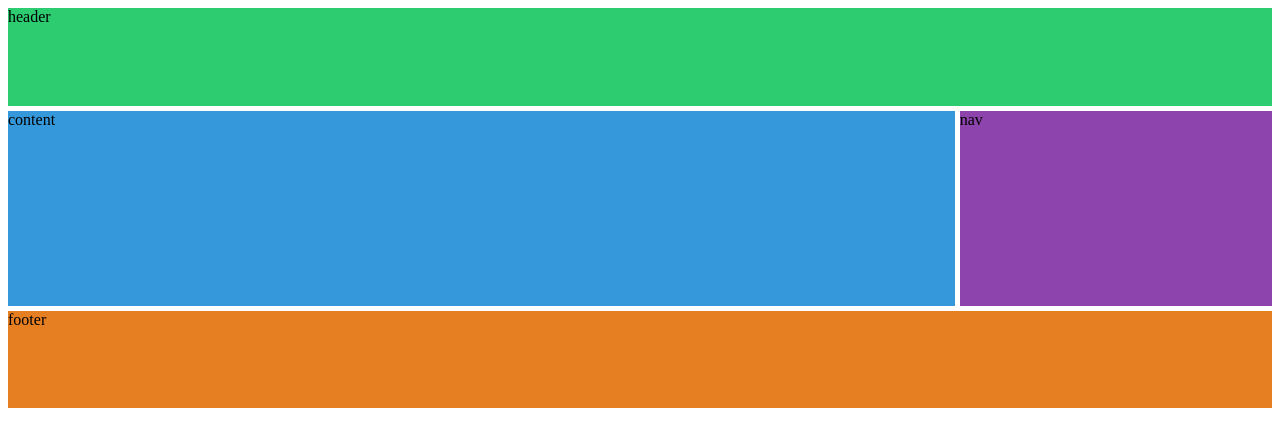
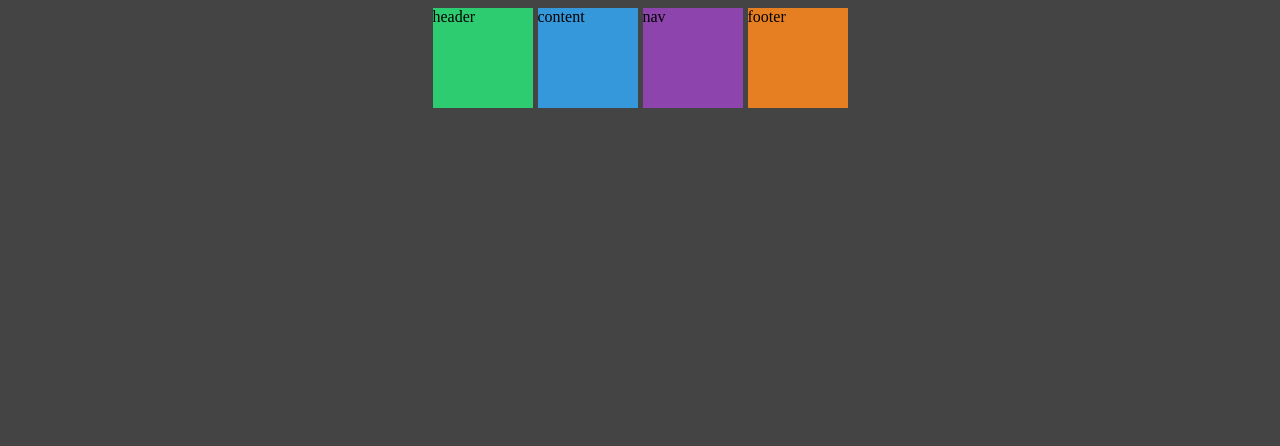
Before and after one commit to TaehwanGo/cssmaster, a plain HTML site: page index.html in a window 1280 px wide. Drawn offline with Linux system fonts and the light colour scheme.

Commit message:
2.9 place content

```diff
--- /dev/null
+++ b/challenge/assignment4/answer.css
@@ -0,0 +1,64 @@
+@import url("https://cdnjs.cloudflare.com/ajax/libs/meyer-reset/2.0/reset.min.css");
+@import url('https://fonts.googleapis.com/css2?family=Itim&display=swap');
+
+body {
+  padding:15px;
+  font-family: 'Itim', cursive;
+  width: 100%;
+  height: 100vh;
+  margin:0 auto;
+  display:grid;
+  grid-template-columns:repeat(4, 1fr);
+  grid-template-rows:repeat(4, 1fr);
+}
+
+div {
+  display:flex;
+  justify-content:center;
+  align-items:center;
+  font-size:24px;
+}
+
+div:first-child,
+div:nth-child(2),
+div:nth-child(3) {
+  grid-column:span 2;
+  grid-row:span 2;
+  font-size:48px;
+}
+
+
+div:first-child {
+background-color:#DAE7DE;
+color:#F4440A;
+}
+
+div:nth-child(2){
+background-color:#008A69;
+color:#FDFDFD;
+}
+
+div:nth-child(3){
+background-color:#F44607;
+color:#FDFDFD;
+}
+
+div:nth-child(4){
+  background-color:#F7ABC4;
+  color:#F4440A;
+}
+
+div:nth-child(5){
+  background-color:#5F5FA9;
+  color:#FDFDFD;
+}
+
+div:nth-child(6){
+  background-color:#FFC128;
+  color:#F4440A;
+}
+
+div:nth-child(7){
+  background-color:#F97374;
+  color:#FDFDFD;
+}
--- a/styles.css
+++ b/styles.css
@@ -1,42 +1,47 @@
+body {
+    background-color: #444444;
+}
+
 .grid {
     display: grid;
     gap: 5px;
     height: 50vh;
-    /* grid-template-columns: repeat(4, 1fr);
-    grid-template-rows: repeat(4, 100px); */
-    grid-template:
+    grid-template-columns: repeat(4, 100px);
+    grid-template-rows: repeat(4, 100px);
+    /* grid-template:
         [header-start] "header header header header" 1fr [header-end]
         [content-start] "content content content nav" 2fr [content-end]
         [footer-start] "footer footer footer footer" 1fr [footer-end]
         / 1fr 1fr 1fr 1fr
-    ;
+    ; */
     /* align-items: center;
     justify-items: stretch; */
     /* place-items: center stretch; */
+    justify-content: center;
 }
 
 .header {
     background-color: #2ecc71;
     /* grid-column: 1 / 5; */
     /* grid-column: 1 / -1; */
-    grid-area: header;
+    /* grid-area: header; */
 }
 
 .content {
     background-color: #3498db;
     /* grid-column: 1 / 4;
     grid-row: 2 / span 2; */
-    grid-area: content;
+    /* grid-area: content; */
 }
 
 .nav {
     background-color: #8e44ad;
     /* grid-row: 2 / 4; */
-    grid-area: nav;
+    /* grid-area: nav; */
 }
 
 .footer{
     background-color: #e67e22;
     /* grid-column: 1 / 5; */
-    grid-area: footer;
+    /* grid-area: footer; */
 }
```
Also changed, not shown: challenge/assignment4/answer.html (added, +20 -0 lines), index.html (+1 -0 lines), README.md.
